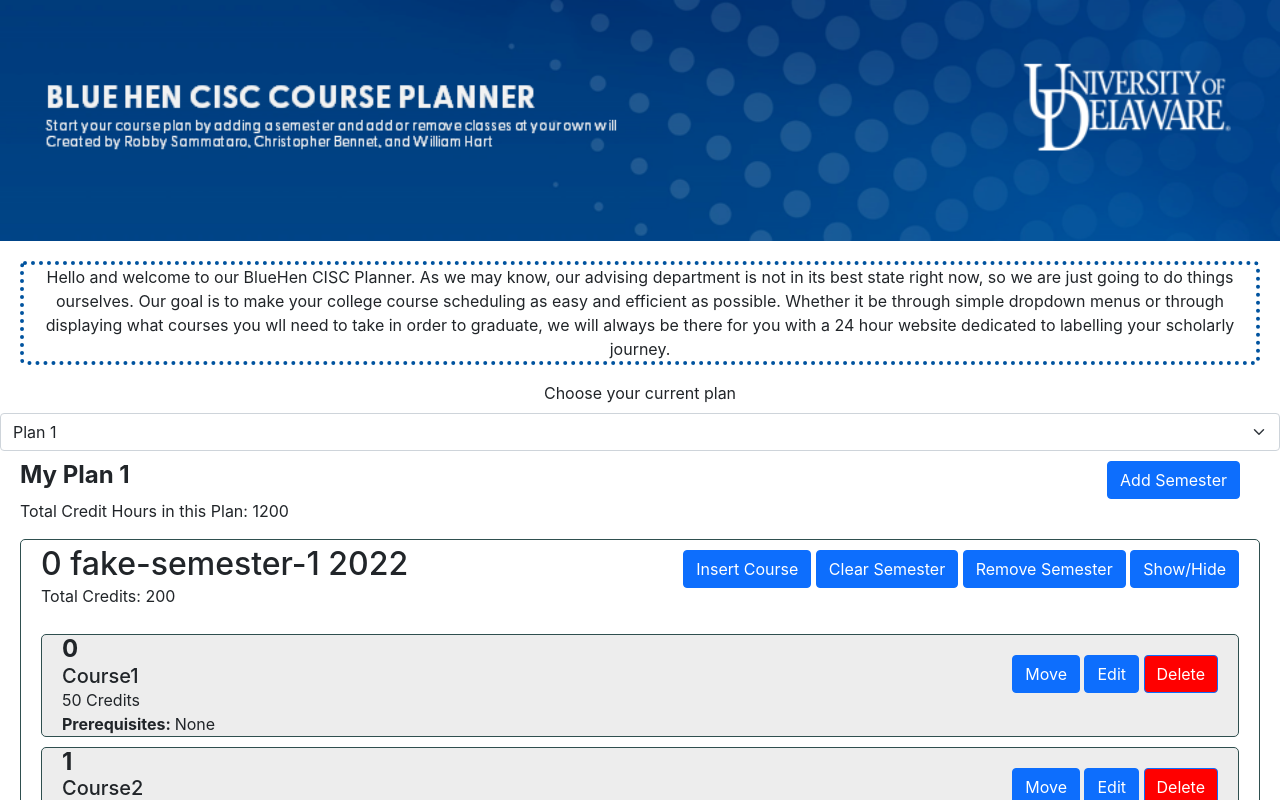
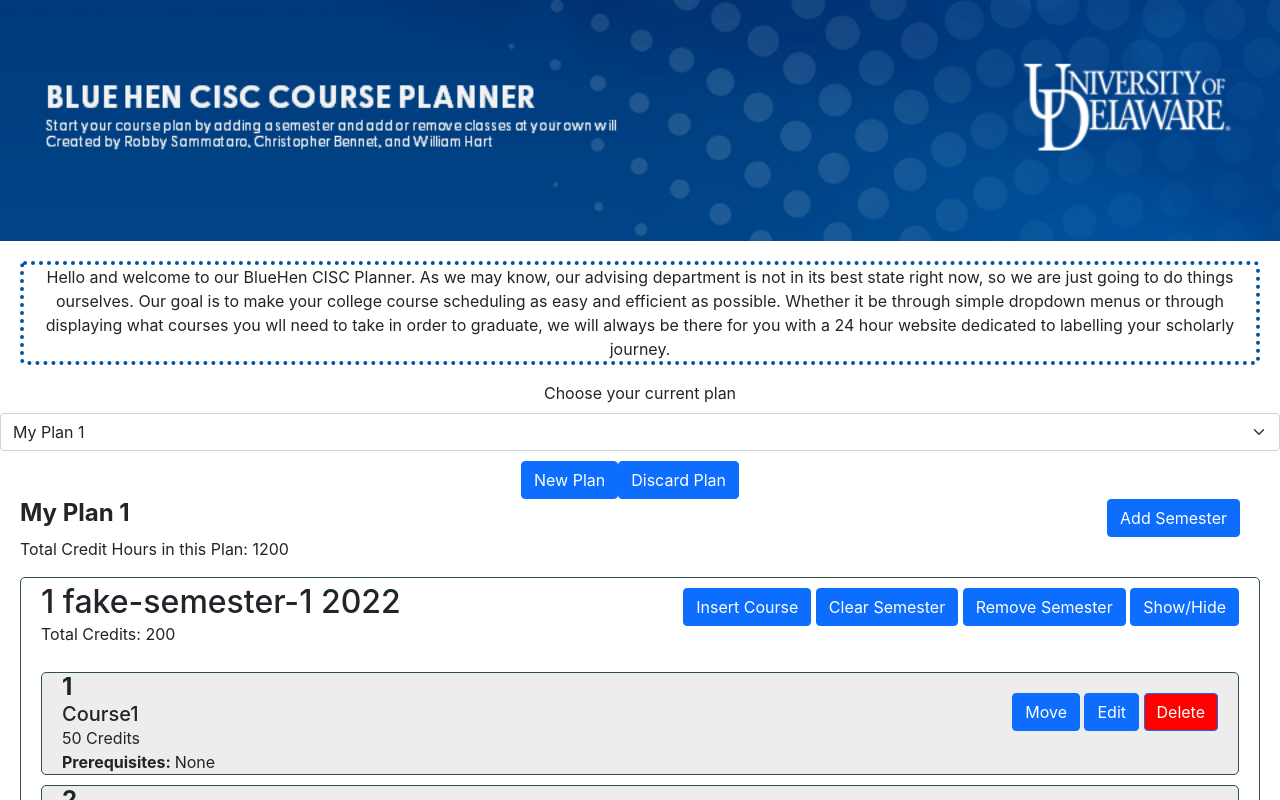
Before and after one commit to UD-CISC275-S22/cis-scheduler-team-16, a React (Create React App) app: page / in a window 1280 px wide. Shown: the top 800 px of the page. Built offline with nearby package versions, Linux system fonts and the light colour scheme.

Commit message:
Made Add/Delete Plans

```diff
--- a/src/components/CourseViewer.tsx
+++ b/src/components/CourseViewer.tsx
@@ -119,7 +119,7 @@
                 <Form.Group as={Row}>
                     <Col style={{ marginLeft: "20px" }}>
                         <h4 style={{ marginBottom: "0px" }}>
-                            <strong>{course.courseId}</strong>
+                            <strong>{+course.courseId + 1}</strong>
                         </h4>
                         <h5 style={{ marginBottom: "0px" }}>{course.name}</h5>
                         <p style={{ marginBottom: "0px" }}>
--- a/src/components/PlanViewer.tsx
+++ b/src/components/PlanViewer.tsx
@@ -16,7 +16,9 @@
     | "movedown"
     | "moveCourseToSemester"
     | "addSemester"
-    | "deleteSemester";
+    | "deleteSemester"
+    | "addPlan"
+    | "deletePlan";
 
 export function PlanViewer(): JSX.Element {
     const INITIAL_PLANS: Plan[] = planList.map(
@@ -95,6 +97,14 @@
         setCurPlan({ ...curPlan, semesters: planSemesters });
     };
 
+    const planAdder = (newPlan: Plan): void => {
+        const newPlans = [...allPlans];
+        newPlans.splice(allPlans.length, 0, newPlan);
+        setAllPlans(newPlans);
+        console.log("Add Plan: ", newPlans);
+        console.log("Add Plan: ", allPlans);
+    };
+
     const semesterDeleter = (index: number): void => {
         if (curPlan.semesters.length > 0) {
             curPlan.semesters.splice(index, 1);
@@ -108,6 +118,15 @@
                 ...curPlan,
                 semesters: planSemesters
             });
+        }
+    };
+
+    const planDeleter = (): void => {
+        if (allPlans.length > 0) {
+            const newPlans = [...allPlans];
+            newPlans.splice(parseInt(curPlan.id), 1);
+            setCurPlan(newPlans[0]);
+            setAllPlans(newPlans);
         }
     };
 
@@ -221,7 +240,6 @@
             }
             case "addSemester": {
                 // add course
-                if (semester) {
                 //console.log("Assembly Guy");
                 const newSemester = {
                     term: "Blank Semester",
@@ -231,7 +249,6 @@
                 };
                 //console.log("newSem length: ", newSemesters.length);
                 semesterAdder(newSemester);
-                }
                 break;
             }
             case "deleteSemester": {
@@ -245,6 +262,23 @@
             default: {
                 break;
             }
+            case "addPlan": {
+                // add course
+                //console.log("Assembly Guy");
+                const newPlan = {
+                    name: "New Plan " + `${allPlans.length + 1}`,
+                    semesters: [],
+                    id: `${allPlans.length}`
+                };
+                //console.log("newSem length: ", newSemesters.length);
+                planAdder(newPlan);
+                break;
+            }
+            case "deletePlan": {
+                // delete course
+                planDeleter();
+                break;
+            }
         }
     };
     // This is the Return View
@@ -253,8 +287,14 @@
             <Form.Group controlId="userPlan">
                 <Form.Label>Choose your current plan</Form.Label>
                 <Form.Select value={curPlan.id} onChange={updatePlan}>
-                    <option value="0">Plan 1</option>
-                    <option value="1">Plan 2</option>
+                    {allPlans.map(
+                        (plan: Plan, ind: number): JSX.Element => (
+                            <option key={ind} value={ind}>
+                                {" "}
+                                {plan.name}{" "}
+                            </option>
+                        )
+                    )}
                 </Form.Select>
             </Form.Group>
             {/* The user is at <>/*{curPlan.name}</></>. */}
@@ -270,6 +310,39 @@
                     marginTop: "10px"
                 }}
             >
+                <div
+                    style={{
+                        textAlign: "center",
+                        marginRight: "20px",
+                        marginBottom: "0px"
+                    }}
+                >
+                    <Button
+                        onClick={() =>
+                            updateSemesterCourse({
+                                course: undefined,
+                                semesterIndex: 0,
+                                courseIndex: 0,
+                                opType: "addPlan"
+                            })
+                        }
+                    >
+                        New Plan
+                    </Button>
+                    <Button
+                        onClick={() =>
+                            updateSemesterCourse({
+                                course: undefined,
+                                semesterIndex: 0,
+                                courseIndex: 0,
+                                opType: "deletePlan"
+                            })
+                        }
+                    >
+                        Discard Plan
+                    </Button>
+                </div>
+
                 <Form.Group as={Row} style={{ marginBottom: "0px" }}>
                     <Col style={{ textAlign: "left", marginBottom: "0px" }}>
                         <h4 style={{ marginBottom: "0px" }}>
@@ -298,7 +371,6 @@
                         {"   "}
                     </Col>
                 </Form.Group>
-
                 <p>Total Credit Hours in this Plan: {totalCredits}</p>
             </div>
 
--- a/src/components/SemesterViewer.tsx
+++ b/src/components/SemesterViewer.tsx
@@ -86,7 +86,8 @@
                             marginBottom: "0px"
                         }}
                     >
-                        {semesterIndex +
+                        {+semesterIndex +
+                            1 +
                             " " +
                             semester.term +
                             "  " +
```
Lines whose indentation alone changed are shown as unchanged.
